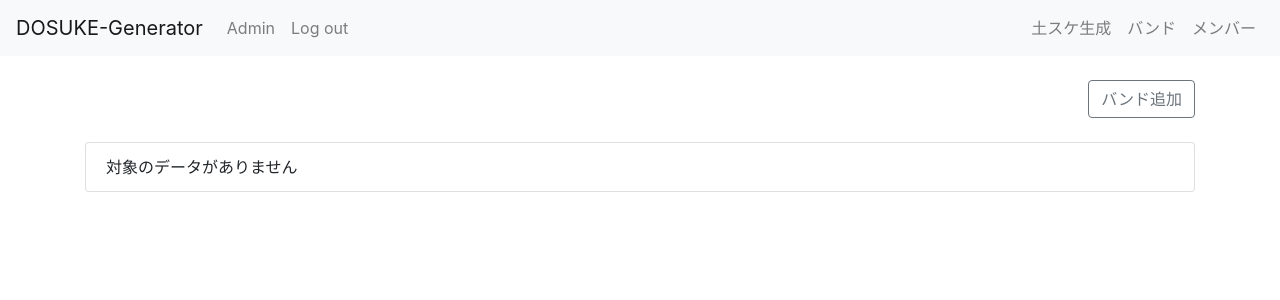
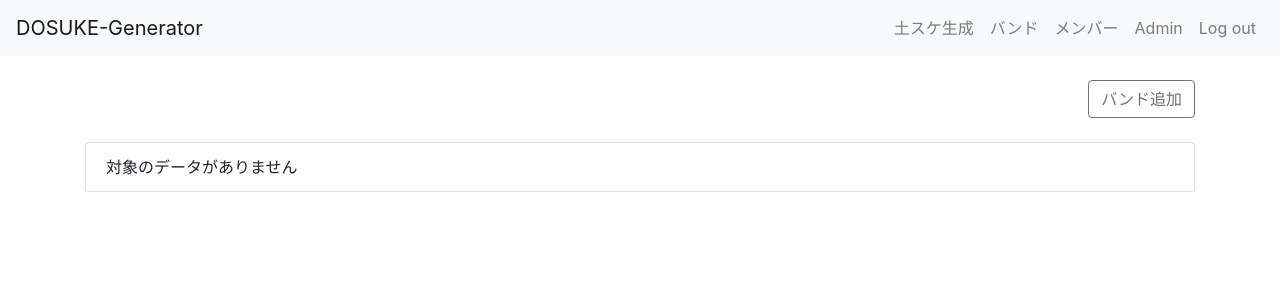
Before and after one commit to bbladr/dosuke_generator, a Django app: page /band/ in a window 1280 px wide. Shown: the top 300 px of the page. Run offline with Django 3.2, Linux system fonts and the light colour scheme; the visitor is signed in with stand-in values (Sample User, id 1); data that the repository does not hold is empty; some libraries are stand-ins or nearby versions.

Commit message:
edit nav

```diff
--- a/dosuke/templates/dosuke/_base.html
+++ b/dosuke/templates/dosuke/_base.html
@@ -27,17 +27,6 @@
             <span class="navbar-toggler-icon"></span>
         </button>
 
-        <div class="collapse navbar-collapse" id="Navber">
-            <ul class="navbar-nav mr-auto">
-                <li class="nav-item">
-                    <a class="nav-link" href="{% url 'admin:index'%}">Admin</a>
-                </li>
-                <li class="nav-item">
-                    <a class="nav-link" href="{% url 'admin:logout'%}">Log out</a>
-                </li>
-            </ul>
-        </div>
-
         <div class="collapse navbar-collapse float-right" id="Navber">
             <ul class="navbar-nav ml-auto">
                 <li class="nav-item">
@@ -48,6 +37,12 @@
                 </li>
                 <li class="nav-item">
                     <a class="nav-link" href="{% url 'member_list'%}">メンバー</a>
+                </li>
+                <li class="nav-item">
+                    <a class="nav-link" href="{% url 'admin:index'%}">Admin</a>
+                </li>
+                <li class="nav-item">
+                    <a class="nav-link" href="{% url 'admin:logout'%}">Log out</a>
                 </li>
             </ul>
         </div>
```
